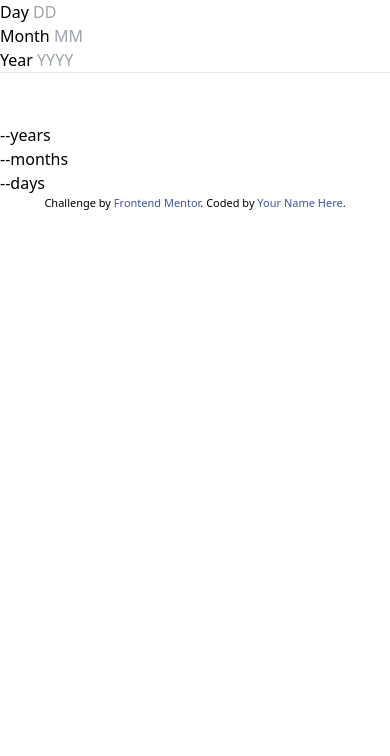
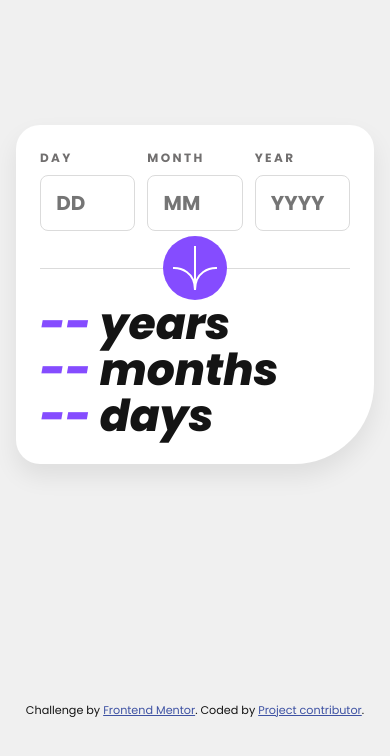
Before and after one commit to blordeus/age-calculator-app-main, a plain HTML site: page index.html in a window 390 px wide. Drawn offline with Linux system fonts and the light colour scheme.

Commit message:
Fix age calculator logic and refresh README

```diff
--- a/index.html
+++ b/index.html
@@ -1,56 +1,56 @@
 <!DOCTYPE html>
 <html lang="en">
   <head>
-  <meta charset="UTF-8">
-  <meta name="viewport" content="width=device-width, initial-scale=1.0"> <!-- displays site properly based on user's device -->
-
-  <link rel="icon" type="image/png" sizes="32x32" href="./assets/images/favicon-32x32.png">
-  <link rel="stylesheet" href="style.css">
-  <link rel="stylesheet" href="./dist/output.css">
-  <title>Frontend Mentor | Age calculator app</title>
-
+    <meta charset="UTF-8" />
+    <meta name="viewport" content="width=device-width, initial-scale=1.0" />
+    <link rel="icon" type="image/png" sizes="32x32" href="./assets/images/favicon-32x32.png" />
+    <link rel="stylesheet" href="style.css" />
+    <title>Age calculator app</title>
   </head>
   <body>
-  <div class="card">
-    <div class="card-container">
-      <form>
-        <div class="form_container">
-          <div class="block ">
+    <main class="card" aria-label="Age calculator">
+      <form id="age-form" novalidate>
+        <div class="form-container">
+          <div class="field" data-field="day">
             <label for="day">Day</label>
-            <input type="text" id="day" placeholder="DD">
-            <small></small>
+            <input type="text" id="day" name="day" inputmode="numeric" pattern="[0-9]*" maxlength="2" placeholder="DD" aria-describedby="day-error" />
+            <small id="day-error" aria-live="polite"></small>
           </div>
-          <div class="block">
+
+          <div class="field" data-field="month">
             <label for="month">Month</label>
-            <input type="text" id="month" placeholder="MM">
-            <small></small>
+            <input type="text" id="month" name="month" inputmode="numeric" pattern="[0-9]*" maxlength="2" placeholder="MM" aria-describedby="month-error" />
+            <small id="month-error" aria-live="polite"></small>
           </div>
-          <div class="block">
+
+          <div class="field" data-field="year">
             <label for="year">Year</label>
-            <input type="text" id="year" placeholder="YYYY">
-            <small></small>
-          </div>
-          <div class="submit_block">
-            <hr>
-            <button type="submit" class="submit_btn">
-              <img src="./assets/images/icon-arrow.svg" alt="arrow icon">
-            </button>
-          </div>
-        </div>
-      </form>
-      <div class="output">
-        <h1 class=""><span id="YY">--</span>years</h1>
-        <h1><span id="MM">--</span>months</h1>
-        <h1><span id="DD">--</span>days</h1>
-      </div>
+            <input type="text" id="year" name="year" inputmode="numeric" pattern="[0-9]*" maxlength="4" placeholder="YYYY" aria-describedby="year-error" />
+            <small id="year-error" aria-live="polite"></small>
           </div>
         </div>
 
-  <div class="attribution">
-    Challenge by <a rel="noopener" href="https://www.frontendmentor.io?ref=challenge" target="_blank">Frontend Mentor</a>.
-    Coded by <a href="#">Your Name Here</a>.
+        <div class="divider">
+          <hr />
+          <button type="submit" class="submit-btn" aria-label="Calculate age">
+            <img src="./assets/images/icon-arrow.svg" alt="" aria-hidden="true" />
+          </button>
         </div>
+      </form>
 
-  <script class="script.js"></script>
+      <section class="output" aria-live="polite" aria-atomic="true">
+        <h1><span id="YY">--</span> years</h1>
+        <h1><span id="MM">--</span> months</h1>
+        <h1><span id="DD">--</span> days</h1>
+      </section>
+    </main>
+
+    <footer class="attribution">
+      Challenge by
+      <a rel="noopener" href="https://www.frontendmentor.io?ref=challenge" target="_blank">Frontend Mentor</a>.
+      Coded by <a href="#" aria-label="Project author">Project contributor</a>.
+    </footer>
+
+    <script src="script.js"></script>
   </body>
 </html>
--- a/script.js
+++ b/script.js
@@ -0,0 +1,159 @@
+const form = document.getElementById('age-form');
+const fields = {
+  day: document.getElementById('day'),
+  month: document.getElementById('month'),
+  year: document.getElementById('year'),
+};
+
+const outputNodes = {
+  years: document.getElementById('YY'),
+  months: document.getElementById('MM'),
+  days: document.getElementById('DD'),
+};
+
+const errorMessages = {
+  required: 'This field is required',
+  invalidNumber: 'Must be a valid number',
+  invalidDay: 'Must be a valid day',
+  invalidMonth: 'Must be a valid month',
+  invalidYear: 'Must be in the past',
+  invalidDate: 'Must be a valid date',
+};
+
+function setFieldError(name, message) {
+  const fieldWrapper = document.querySelector(`[data-field="${name}"]`);
+  const errorNode = document.getElementById(`${name}-error`);
+  fieldWrapper.classList.add('error');
+  errorNode.textContent = message;
+}
+
+function clearErrors() {
+  document.querySelectorAll('.field').forEach((field) => field.classList.remove('error'));
+  document.querySelectorAll('small').forEach((node) => {
+    node.textContent = '';
+  });
+}
+
+function parseField(name) {
+  const value = fields[name].value.trim();
+
+  if (!value) {
+    setFieldError(name, errorMessages.required);
+    return null;
+  }
+
+  if (!/^\d+$/.test(value)) {
+    setFieldError(name, errorMessages.invalidNumber);
+    return null;
+  }
+
+  return Number(value);
+}
+
+function isRealDate(day, month, year) {
+  const date = new Date(year, month - 1, day);
+  return (
+    date.getFullYear() === year &&
+    date.getMonth() === month - 1 &&
+    date.getDate() === day
+  );
+}
+
+function calculateAge(day, month, year) {
+  const today = new Date();
+  let years = today.getFullYear() - year;
+  let months = today.getMonth() + 1 - month;
+  let days = today.getDate() - day;
+
+  if (days < 0) {
+    const previousMonth = new Date(today.getFullYear(), today.getMonth(), 0);
+    days += previousMonth.getDate();
+    months -= 1;
+  }
+
+  if (months < 0) {
+    months += 12;
+    years -= 1;
+  }
+
+  return { years, months, days };
+}
+
+function animateValue(node, value) {
+  const duration = 450;
+  const start = Number(node.textContent.replace(/\D/g, '')) || 0;
+  const startTime = performance.now();
+
+  function step(currentTime) {
+    const progress = Math.min((currentTime - startTime) / duration, 1);
+    const current = Math.floor(start + (value - start) * progress);
+    node.textContent = current;
+
+    if (progress < 1) {
+      requestAnimationFrame(step);
+    }
+  }
+
+  requestAnimationFrame(step);
+}
+
+function resetOutput() {
+  outputNodes.years.textContent = '--';
+  outputNodes.months.textContent = '--';
+  outputNodes.days.textContent = '--';
+}
+
+form.addEventListener('submit', (event) => {
+  event.preventDefault();
+  clearErrors();
+
+  const day = parseField('day');
+  const month = parseField('month');
+  const year = parseField('year');
+
+  if ([day, month, year].includes(null)) {
+    resetOutput();
+    return;
+  }
+
+  const now = new Date();
+  let hasError = false;
+
+  if (day < 1 || day > 31) {
+    setFieldError('day', errorMessages.invalidDay);
+    hasError = true;
+  }
+
+  if (month < 1 || month > 12) {
+    setFieldError('month', errorMessages.invalidMonth);
+    hasError = true;
+  }
+
+  if (year < 1 || year > now.getFullYear()) {
+    setFieldError('year', errorMessages.invalidYear);
+    hasError = true;
+  }
+
+  if (!hasError && !isRealDate(day, month, year)) {
+    setFieldError('day', errorMessages.invalidDate);
+    setFieldError('month', errorMessages.invalidDate);
+    setFieldError('year', errorMessages.invalidDate);
+    hasError = true;
+  }
+
+  const selectedDate = new Date(year, month - 1, day);
+  if (!hasError && selectedDate > now) {
+    setFieldError('year', errorMessages.invalidYear);
+    hasError = true;
+  }
+
+  if (hasError) {
+    resetOutput();
+    return;
+  }
+
+  const age = calculateAge(day, month, year);
+  animateValue(outputNodes.years, age.years);
+  animateValue(outputNodes.months, age.months);
+  animateValue(outputNodes.days, age.days);
+});
--- a/style.css
+++ b/style.css
@@ -1,4 +1,178 @@
-  @import url('https://fonts.googleapis.com/css2?family=Manrope:wght@800&display=swap');
+@font-face {
+  font-family: 'Poppins';
+  src: url('./assets/fonts/Poppins-Regular.ttf') format('truetype');
+  font-weight: 400;
+}
 
-  .attribution { font-size: 11px; text-align: center; }
-  .attribution a { color: hsl(228, 45%, 44%); }
+@font-face {
+  font-family: 'Poppins';
+  src: url('./assets/fonts/Poppins-Bold.ttf') format('truetype');
+  font-weight: 700;
+}
+
+@font-face {
+  font-family: 'Poppins';
+  src: url('./assets/fonts/Poppins-ExtraBoldItalic.ttf') format('truetype');
+  font-style: italic;
+  font-weight: 800;
+}
+
+:root {
+  --purple: hsl(259, 100%, 65%);
+  --light-red: hsl(0, 100%, 67%);
+  --white: hsl(0, 0%, 100%);
+  --off-white: hsl(0, 0%, 94%);
+  --light-grey: hsl(0, 0%, 86%);
+  --smokey-grey: hsl(0, 1%, 44%);
+  --off-black: hsl(0, 0%, 8%);
+}
+
+* {
+  box-sizing: border-box;
+}
+
+body {
+  margin: 0;
+  min-height: 100vh;
+  display: grid;
+  place-items: center;
+  padding: 1rem;
+  gap: 1.25rem;
+  background: var(--off-white);
+  font-family: 'Poppins', sans-serif;
+  color: var(--off-black);
+}
+
+.card {
+  width: min(52rem, 100%);
+  background: var(--white);
+  border-radius: 1.5rem 1.5rem 7rem;
+  padding: clamp(1.5rem, 3.5vw, 3rem);
+  box-shadow: 0 0.75rem 1.5rem rgb(0 0 0 / 8%);
+}
+
+.form-container {
+  display: flex;
+  gap: clamp(0.75rem, 2vw, 2rem);
+}
+
+.field {
+  width: min(10rem, 31%);
+}
+
+label {
+  display: block;
+  margin-bottom: 0.5rem;
+  text-transform: uppercase;
+  letter-spacing: 0.2em;
+  color: var(--smokey-grey);
+  font-size: 0.75rem;
+  font-weight: 700;
+}
+
+input {
+  width: 100%;
+  border: 1px solid var(--light-grey);
+  border-radius: 0.5rem;
+  padding: 0.75rem 0.95rem;
+  font-size: clamp(1.25rem, 3vw, 2rem);
+  font-weight: 700;
+  font-family: inherit;
+}
+
+input:focus-visible {
+  outline: 1px solid var(--purple);
+  border-color: var(--purple);
+}
+
+small {
+  display: block;
+  min-height: 1.2rem;
+  margin-top: 0.35rem;
+  font-size: 0.75rem;
+  color: var(--light-red);
+  font-style: italic;
+}
+
+.field.error label {
+  color: var(--light-red);
+}
+
+.field.error input {
+  border-color: var(--light-red);
+}
+
+.divider {
+  position: relative;
+  margin-block: 1rem 0.5rem;
+}
+
+hr {
+  border: 0;
+  border-top: 1px solid var(--light-grey);
+  margin: 0;
+}
+
+.submit-btn {
+  position: absolute;
+  right: 0;
+  top: 50%;
+  transform: translateY(-50%);
+  width: 4.75rem;
+  aspect-ratio: 1;
+  border: 0;
+  border-radius: 50%;
+  background: var(--purple);
+  cursor: pointer;
+  display: grid;
+  place-items: center;
+  transition: background-color 0.2s ease;
+}
+
+.submit-btn:hover,
+.submit-btn:focus-visible {
+  background: var(--off-black);
+}
+
+.output h1 {
+  margin: 0;
+  font-size: clamp(2.75rem, 8vw, 5rem);
+  line-height: 1.05;
+  font-style: italic;
+  font-weight: 800;
+}
+
+.output span {
+  color: var(--purple);
+}
+
+.attribution {
+  font-size: 0.7rem;
+  text-align: center;
+}
+
+.attribution a {
+  color: hsl(228, 45%, 44%);
+}
+
+@media (max-width: 40rem) {
+  .card {
+    border-radius: 1.5rem 1.5rem 5rem;
+    padding: 1.5rem;
+  }
+
+  .field {
+    width: 100%;
+  }
+
+  .divider {
+    margin-block: 0.75rem 2rem;
+  }
+
+  .submit-btn {
+    left: 50%;
+    right: auto;
+    width: 4rem;
+    transform: translate(-50%, -50%);
+  }
+}
```
Also changed, not shown: 1 other file. Lines whose indentation alone changed are shown as unchanged.
